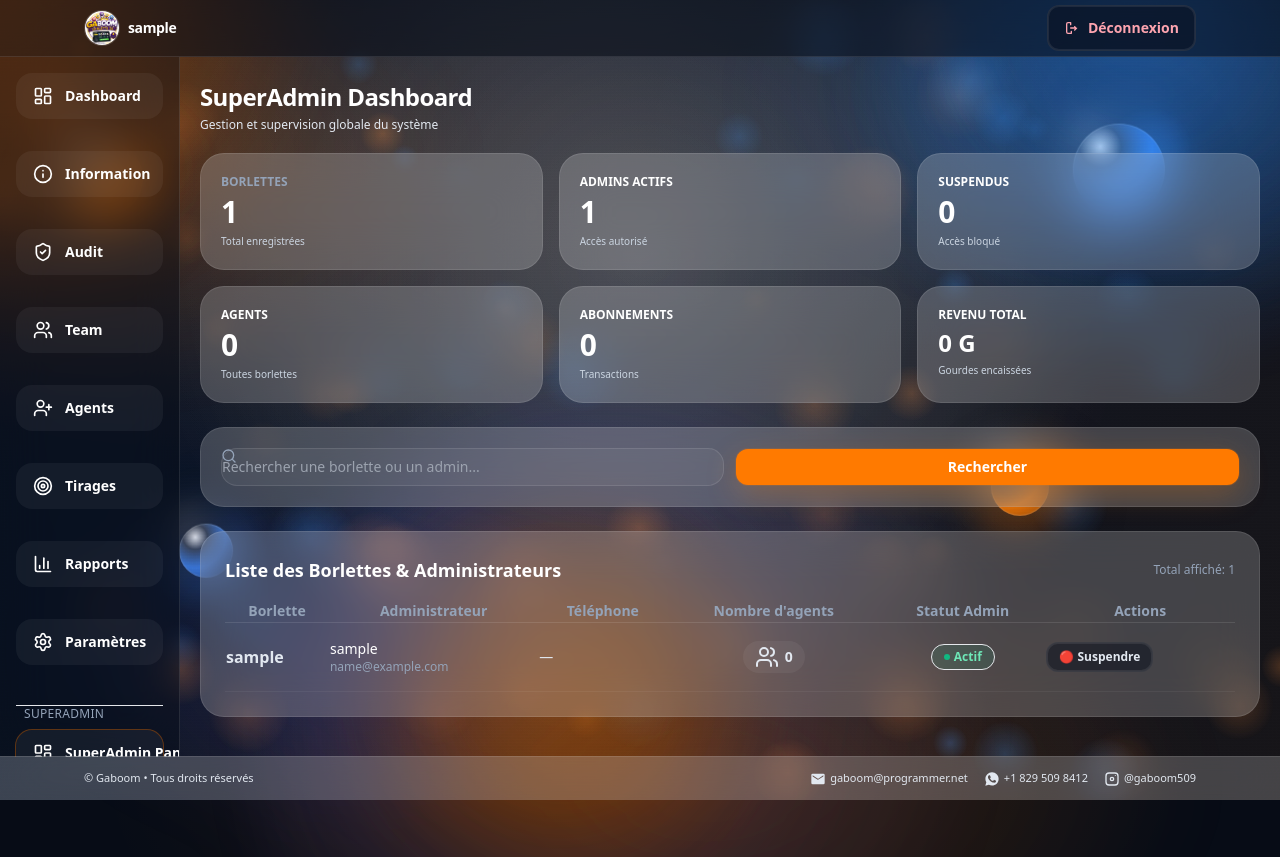
After one commit to Stan509/loto, a Django app: page /superadmin/dashboard/ in a window 1280 px wide. The commit adds this page. Run offline with Django 5.2, Linux system fonts and the light colour scheme; the visitor is signed in with stand-in values (Sample User, id 1); data comes from the database, SQL or seed files in the repository.

Commit message:
feat: add superadmin dashboard and seed partners BlancoPartner and JhonnyPartner

```diff
--- /dev/null
+++ b/accounts/templates/accounts/superadmin_dashboard.html
@@ -0,0 +1,172 @@
+{% extends "admin_portal/_page_shell.html" %}
+
+{% block title %}SuperAdmin Panel • Central Borlette{% endblock %}
+
+{% block page_title %}
+  SuperAdmin Dashboard
+{% endblock %}
+
+{% block page_meta %}
+  <div class="text-xs text-slate-700 dark:text-slate-200">
+    Gestion et supervision globale du système
+  </div>
+{% endblock %}
+
+{% block page_body %}
+  <div class="space-y-6">
+    <!-- Messages system -->
+    {% if messages %}
+      <div class="space-y-2">
+        {% for message in messages %}
+          <div class="rounded-2xl border px-4 py-3 text-sm {% if message.tags == 'success' %}border-emerald-500/30 bg-emerald-500/10 text-emerald-700 dark:text-emerald-300{% else %}border-rose-500/30 bg-rose-500/10 text-rose-700 dark:text-rose-300{% endif %}">
+            {{ message }}
+          </div>
+        {% endfor %}
+      </div>
+    {% endif %}
+
+    <!-- Stats Grid -->
+    <div class="grid grid-cols-1 md:grid-cols-3 xl:grid-cols-6 gap-4">
+      <!-- Total Borlettes -->
+      <div class="rounded-3xl border border-white/10 bg-white/20 backdrop-blur-xl p-5 hover:translate-y-[-2px] transition-transform">
+        <div class="text-xs text-slate-500 dark:text-slate-400 font-semibold uppercase tracking-wider mb-1">Borlettes</div>
+        <div class="text-3xl font-bold text-slate-900 dark:text-white">{{ total_borlettes }}</div>
+        <div class="text-[10px] text-slate-600 dark:text-slate-300 mt-1">Total enregistrées</div>
+      </div>
+
+      <!-- Active Admins -->
+      <div class="rounded-3xl border border-white/10 bg-white/20 backdrop-blur-xl p-5 hover:translate-y-[-2px] transition-transform">
+        <div class="text-xs text-emerald-600 dark:text-emerald-400 font-semibold uppercase tracking-wider mb-1">Admins Actifs</div>
+        <div class="text-3xl font-bold text-emerald-600 dark:text-emerald-400">{{ total_active_admins }}</div>
+        <div class="text-[10px] text-slate-600 dark:text-slate-300 mt-1">Accès autorisé</div>
+      </div>
+
+      <!-- Suspended Admins -->
+      <div class="rounded-3xl border border-white/10 bg-white/20 backdrop-blur-xl p-5 hover:translate-y-[-2px] transition-transform">
+        <div class="text-xs text-rose-600 dark:text-rose-400 font-semibold uppercase tracking-wider mb-1">Suspendus</div>
+        <div class="text-3xl font-bold text-rose-600 dark:text-rose-400">{{ total_suspended_admins }}</div>
+        <div class="text-[10px] text-slate-600 dark:text-slate-300 mt-1">Accès bloqué</div>
+      </div>
+
+      <!-- Total Agents -->
+      <div class="rounded-3xl border border-white/10 bg-white/20 backdrop-blur-xl p-5 hover:translate-y-[-2px] transition-transform">
+        <div class="text-xs text-amber-600 dark:text-amber-400 font-semibold uppercase tracking-wider mb-1">Agents</div>
+        <div class="text-3xl font-bold text-amber-600 dark:text-amber-400">{{ total_agents }}</div>
+        <div class="text-[10px] text-slate-600 dark:text-slate-300 mt-1">Toutes borlettes</div>
+      </div>
+
+      <!-- Financial transactions count -->
+      <div class="rounded-3xl border border-white/10 bg-white/20 backdrop-blur-xl p-5 hover:translate-y-[-2px] transition-transform">
+        <div class="text-xs text-blue-600 dark:text-blue-400 font-semibold uppercase tracking-wider mb-1">Abonnements</div>
+        <div class="text-3xl font-bold text-blue-600 dark:text-blue-400">{{ total_tx }}</div>
+        <div class="text-[10px] text-slate-600 dark:text-slate-300 mt-1">Transactions</div>
+      </div>
+
+      <!-- Total Revenue -->
+      <div class="rounded-3xl border border-white/10 bg-white/20 backdrop-blur-xl p-5 hover:translate-y-[-2px] transition-transform">
+        <div class="text-xs text-yellow-600 dark:text-yellow-500 font-semibold uppercase tracking-wider mb-1">Revenu Total</div>
+        <div class="text-2xl font-bold text-yellow-600 dark:text-yellow-500 truncate mt-1">{{ total_revenue }} G</div>
+        <div class="text-[10px] text-slate-600 dark:text-slate-300 mt-1">Gourdes encaissées</div>
+      </div>
+    </div>
+
+    <!-- Actions & Filter Bar -->
+    <div class="rounded-3xl border border-white/10 bg-white/20 backdrop-blur-xl p-5">
+      <form method="get" class="flex flex-col sm:flex-row items-center gap-3">
+        <div class="relative w-full">
+          <span class="absolute inset-y-0 left-0 flex items-center pl-3 text-slate-400">
+            <i data-lucide="search" class="h-4 w-4"></i>
+          </span>
+          <input name="q" type="text" value="{{ search_query }}" class="w-full rounded-2xl border border-white/10 bg-white/40 pl-10 pr-4 py-2 text-sm text-slate-900 outline-none focus:ring-2 focus:ring-gaboom-orange/40 dark:bg-white/5 dark:text-white" placeholder="Rechercher une borlette ou un admin..." />
+        </div>
+        <div class="flex gap-2 w-full sm:w-auto">
+          <button type="submit" class="gaboom-btn-primary w-full sm:w-auto px-6 py-2">
+            Rechercher
+          </button>
+          {% if search_query %}
+            <a href="{% url 'superadmin_dashboard' %}" class="gaboom-btn-ghost w-full sm:w-auto px-4 py-2 border-slate-300 text-slate-950 dark:text-white">
+              Effacer
+            </a>
+          {% endif %}
+        </div>
+      </form>
+    </div>
+
+    <!-- Borlettes list table -->
+    <div class="rounded-3xl border border-white/10 bg-white/20 backdrop-blur-xl p-6 overflow-hidden">
+      <div class="flex items-center justify-between mb-4">
+        <h3 class="text-lg font-semibold text-slate-900 dark:text-white">Liste des Borlettes & Administrateurs</h3>
+        <span class="text-xs text-slate-500 dark:text-slate-400">Total affiché: {{ borlettes|length }}</span>
+      </div>
+
+      {% if borlettes %}
+        <div class="overflow-x-auto">
+          <table class="w-full text-sm">
+            <thead>
+              <tr class="border-b border-white/10 text-slate-500 dark:text-slate-400 text-left">
+                <th class="pb-3 font-semibold">Borlette</th>
+                <th class="pb-3 font-semibold">Administrateur</th>
+                <th class="pb-3 font-semibold">Téléphone</th>
+                <th class="pb-3 font-semibold text-center">Nombre d'agents</th>
+                <th class="pb-3 font-semibold text-center">Statut Admin</th>
+                <th class="pb-3 font-semibold text-right">Actions</th>
+              </tr>
+            </thead>
+            <tbody>
+              {% for b in borlettes %}
+                <tr class="border-b border-white/5 text-slate-900 dark:text-slate-200">
+                  <td class="py-4 font-semibold text-base">{{ b.nom_borlette }}</td>
+                  <td class="py-4">
+                    <div class="font-medium text-slate-950 dark:text-white">{{ b.user.username }}</div>
+                    <div class="text-xs text-slate-500 dark:text-slate-400">{{ b.user.email|default:"Aucun email" }}</div>
+                  </td>
+                  <td class="py-4">{{ b.telephone|default:"—" }}</td>
+                  <td class="py-4 text-center font-bold text-slate-800 dark:text-slate-200">
+                    <div class="inline-flex items-center gap-1.5 px-3 py-1 rounded-full bg-slate-100 dark:bg-white/5">
+                      <i data-lucide="users" class="h-3.5 w-3.5 text-amber-500"></i>
+                      <span>{{ b.num_agents }}</span>
+                    </div>
+                  </td>
+                  <td class="py-4 text-center">
+                    {% if b.user.is_active %}
+                      <span class="inline-flex items-center gap-1 px-3 py-1 rounded-full text-xs font-semibold bg-emerald-500/10 text-emerald-700 dark:text-emerald-300 border border-emerald-500/30">
+                        <span class="h-1.5 w-1.5 rounded-full bg-emerald-500"></span>
+                        Actif
+                      </span>
+                    {% else %}
+                      <span class="inline-flex items-center gap-1 px-3 py-1 rounded-full text-xs font-semibold bg-rose-500/10 text-rose-700 dark:text-rose-300 border border-rose-500/30">
+                        <span class="h-1.5 w-1.5 rounded-full bg-rose-500"></span>
+                        Suspendu
+                      </span>
+                    {% endif %}
+                  </td>
+                  <td class="py-4 text-right">
+                    {% if b.user.is_active %}
+                      <form method="post" action="{% url 'superadmin_toggle_borlette_status' b.id %}" class="inline">
+                        {% csrf_token %}
+                        <button type="submit" class="gaboom-btn-ghost px-3 py-1.5 text-xs text-rose-600 hover:bg-rose-500/10 border-rose-500/30">
+                          🔴 Suspendre
+                        </button>
+                      </form>
+                    {% else %}
+                      <form method="post" action="{% url 'superadmin_toggle_borlette_status' b.id %}" class="inline">
+                        {% csrf_token %}
+                        <button type="submit" class="gaboom-btn-ghost px-3 py-1.5 text-xs text-emerald-600 hover:bg-emerald-500/10 border-emerald-500/30">
+                          🟢 Réactiver
+                        </button>
+                      </form>
+                    {% endif %}
+                  </td>
+                </tr>
+              {% endfor %}
+            </tbody>
+          </table>
+        </div>
+      {% else %}
+        <div class="text-center py-8 text-slate-500">
+          Aucune borlette trouvée correspondant aux critères de recherche.
+        </div>
+      {% endif %}
+    </div>
+  </div>
+{% endblock %}
--- a/accounts/views.py
+++ b/accounts/views.py
@@ -6,7 +6,7 @@ from django.contrib.auth import update_session_auth_hash
 from django.contrib.auth.decorators import login_required
 from django.contrib.auth.forms import PasswordChangeForm
 from django.http import HttpRequest
-from django.shortcuts import redirect, render
+from django.shortcuts import get_object_or_404, redirect, render
 from django.utils import timezone
 
 from accounts.models import (
@@ -16,6 +16,8 @@ from accounts.models import (
     RecoveryStatus,
     User,
     UserRole,
+    Agent,
+    FinancialTransaction,
 )
 
 
@@ -190,3 +192,63 @@ def superadmin_resolve_recovery(request: HttpRequest, recovery_id: str):
         "accounts/superadmin_resolve_recovery.html",
         {"recovery": recovery},
     )
+
+
+@login_required
+def superadmin_dashboard(request: HttpRequest):
+    if not request.user.is_superuser:
+        messages.error(request, "Accès réservé au superadmin")
+        return redirect("/admin/")
+
+    total_borlettes = Borlette.objects.count()
+    total_active_admins = User.objects.filter(role=UserRole.ADMIN, is_active=True).count()
+    total_suspended_admins = User.objects.filter(role=UserRole.ADMIN, is_active=False).count()
+    total_agents = Agent.objects.count()
+    total_tx = FinancialTransaction.objects.count()
+
+    from django.db.models import Sum, Count, Q
+    total_revenue = FinancialTransaction.objects.aggregate(total=Sum('total_amount'))['total'] or 0
+
+    borlettes = Borlette.objects.select_related('user').annotate(
+        num_agents=Count('agents')
+    ).order_by('nom_borlette')
+
+    search_query = request.GET.get('q', '').strip()
+    if search_query:
+        borlettes = borlettes.filter(
+            Q(nom_borlette__icontains=search_query) |
+            Q(user__username__icontains=search_query)
+        )
+
+    return render(
+        request,
+        "accounts/superadmin_dashboard.html",
+        {
+            "total_borlettes": total_borlettes,
+            "total_active_admins": total_active_admins,
+            "total_suspended_admins": total_suspended_admins,
+            "total_agents": total_agents,
+            "total_tx": total_tx,
+            "total_revenue": total_revenue,
+            "borlettes": borlettes,
+            "search_query": search_query,
+        },
+    )
+
+
+@login_required
+def superadmin_toggle_borlette_status(request: HttpRequest, borlette_id: int):
+    if not request.user.is_superuser:
+        messages.error(request, "Accès réservé au superadmin")
+        return redirect("/admin/")
+
+    borlette = get_object_or_404(Borlette, id=borlette_id)
+    user = borlette.user
+
+    user.is_active = not user.is_active
+    user.save(update_fields=["is_active"])
+
+    status_str = "réactivé" if user.is_active else "suspendu"
+    messages.success(request, f"L'administrateur de la borlette '{borlette.nom_borlette}' a été {status_str} avec succès.")
+
+    return redirect("superadmin_dashboard")
--- a/admin_portal/templates/admin_portal/_dashboard_base.html
+++ b/admin_portal/templates/admin_portal/_dashboard_base.html
@@ -101,6 +101,21 @@
             </a>
             {% if request.user.is_superuser %}
             <div class="border-t border-slate-200 dark:border-slate-700 pt-4 mt-2">
+              <div class="text-xs uppercase tracking-wide text-slate-500 dark:text-slate-400 mb-2 px-2">SuperAdmin</div>
+              <a class="flex items-center gap-3 rounded-2xl px-4 py-3 text-sm font-semibold transition border border-transparent bg-white/30 text-slate-900 hover:bg-white/50 dark:bg-white/5 dark:text-white dark:hover:bg-white/10 {% if request.resolver_match.url_name == 'superadmin_dashboard' %}border-gaboom-orange/60 bg-gaboom-orange/25 ring-1 ring-gaboom-orange/35{% endif %}" href="{% url 'superadmin_dashboard' %}">
+                <i data-lucide="layout-dashboard" class="h-5 w-5 shrink-0"></i>
+                <span class="whitespace-nowrap">SuperAdmin Panel</span>
+              </a>
+              <a class="flex items-center gap-3 rounded-2xl px-4 py-3 text-sm font-semibold transition border border-transparent bg-white/30 text-slate-900 hover:bg-white/50 dark:bg-white/5 dark:text-white dark:hover:bg-white/10 {% if request.resolver_match.url_name == 'superadmin_api_config' %}border-gaboom-orange/60 bg-gaboom-orange/25 ring-1 ring-gaboom-orange/35{% endif %}" href="{% url 'superadmin_api_config' %}">
+                <i data-lucide="settings-2" class="h-5 w-5 shrink-0"></i>
+                <span class="whitespace-nowrap">API Configuration</span>
+              </a>
+              <a class="flex items-center gap-3 rounded-2xl px-4 py-3 text-sm font-semibold transition border border-transparent bg-white/30 text-slate-900 hover:bg-white/50 dark:bg-white/5 dark:text-white dark:hover:bg-white/10 {% if request.resolver_match.url_name == 'superadmin_recovery_requests' or request.resolver_match.url_name == 'superadmin_resolve_recovery' %}border-gaboom-orange/60 bg-gaboom-orange/25 ring-1 ring-gaboom-orange/35{% endif %}" href="{% url 'superadmin_recovery_requests' %}">
+                <i data-lucide="key-round" class="h-5 w-5 shrink-0"></i>
+                <span class="whitespace-nowrap">Récupérations</span>
+              </a>
+            </div>
+            <div class="border-t border-slate-200 dark:border-slate-700 pt-4 mt-2">
               <div class="text-xs uppercase tracking-wide text-slate-500 dark:text-slate-400 mb-2 px-2">Affiliation</div>
               <a class="flex items-center gap-3 rounded-2xl px-4 py-3 text-sm font-semibold transition border border-transparent bg-white/30 text-slate-900 hover:bg-white/50 dark:bg-white/5 dark:text-white dark:hover:bg-white/10 {% if request.resolver_match.url_name == 'affiliate_list' or request.resolver_match.url_name == 'affiliate_withdrawals' or request.resolver_match.url_name == 'approve_withdrawal' %}border-gaboom-orange/60 bg-gaboom-orange/25 ring-1 ring-gaboom-orange/35{% endif %}" href="{% url 'admin_portal:affiliate_list' %}">
                 <i data-lucide="users" class="h-5 w-5 shrink-0"></i>
--- a/admin_portal/views.py
+++ b/admin_portal/views.py
@@ -46,7 +46,7 @@ User = get_user_model()
 
 def _portal_guard(request):
     if request.user.is_superuser or request.user.role == UserRole.SUPER_ADMIN:
-        return redirect("/admin/")
+        return redirect("superadmin_dashboard")
     return None
 
 
@@ -398,7 +398,7 @@ def portal_login(request):
         login(request, user)
 
         if user.is_superuser or user.role == UserRole.SUPER_ADMIN:
-            return redirect("/admin/")
+            return redirect("superadmin_dashboard")
 
         # Redirect based on role
         if user.role == UserRole.PARTNER:
--- a/centralborlette/urls.py
+++ b/centralborlette/urls.py
@@ -33,6 +33,8 @@ urlpatterns = [
     path('agent/', include('agent_portal.urls')),
     path('affiliate/', include('accounts.affiliate_urls')),
     path('partner/', include('accounts.partner_urls')),
+    path('superadmin/dashboard/', accounts_views.superadmin_dashboard, name='superadmin_dashboard'),
+    path('superadmin/borlette/<int:borlette_id>/toggle-status/', accounts_views.superadmin_toggle_borlette_status, name='superadmin_toggle_borlette_status'),
     path('superadmin/api-config/', accounts_views.superadmin_api_config, name='superadmin_api_config'),
     path('superadmin/recovery/', accounts_views.superadmin_recovery_requests, name='superadmin_recovery_requests'),
     path('superadmin/recovery/<str:recovery_id>/resolve/', accounts_views.superadmin_resolve_recovery, name='superadmin_resolve_recovery'),
```
Also changed, not shown: create_partners_prod.py (added, +42 -0 lines), 1 other file.
